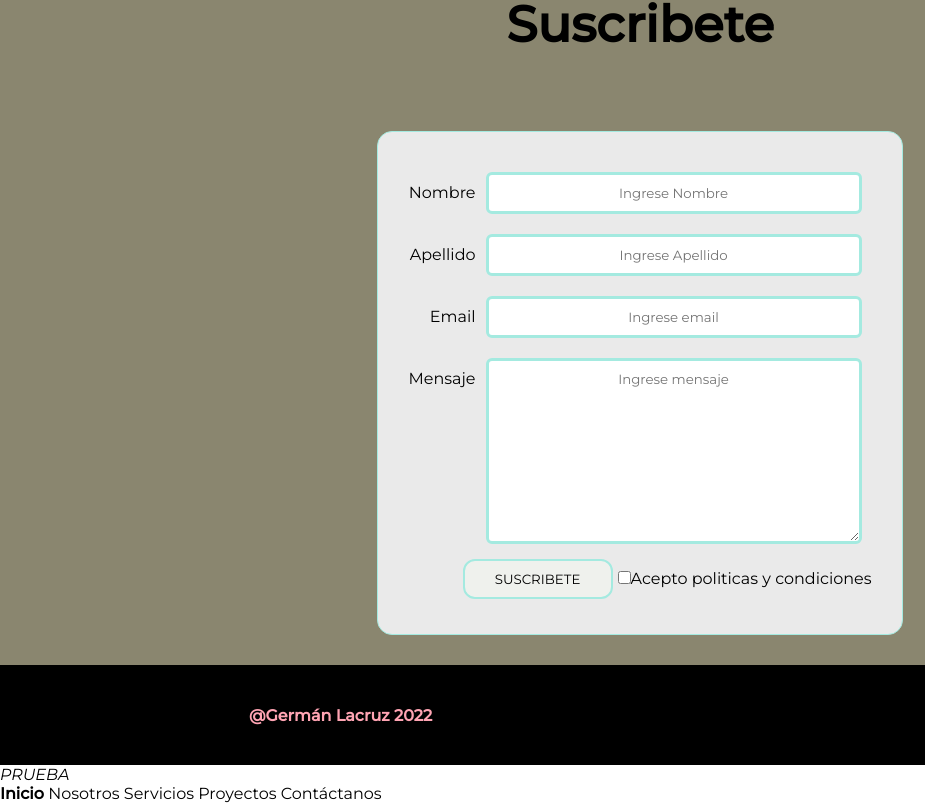
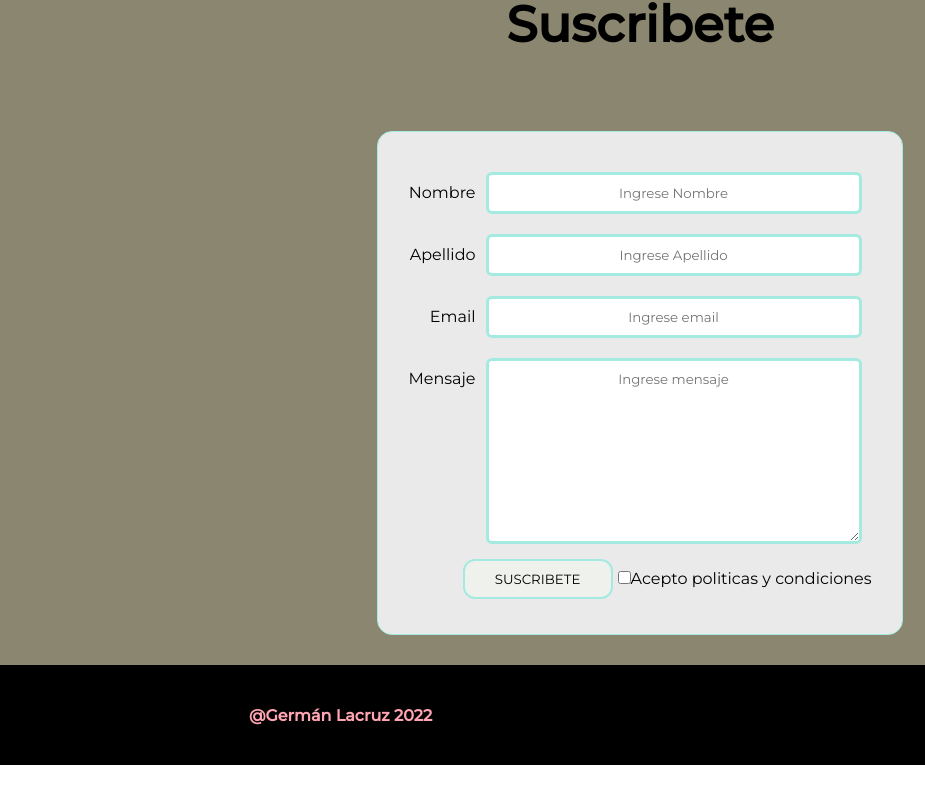
Before and after one commit to gelbass/FCDesing, a plain HTML site: page index.html in a window 1280 px wide. Shown: the part 2839-3642 px from the top of the page, 0-925 px from the left. After the commit the page ends 3604 px from the top, so only its background shows below. Drawn offline with Linux system fonts and the light colour scheme.

Commit message:
Commit Inicial2

```diff
--- a/index.html
+++ b/index.html
@@ -34,16 +34,6 @@
             <a class="cabecero__menu__items" href="./pages/proyectos.html">Proyectos</a>
             <a class="cabecero__menu__items" href="./pages/contacto.html">Contáctanos</a>
         </nav>
-        <div class="">
-            <i>PRUEBA</i>
-            <nav class="cabecero__menu--mobile" id="nav">
-                <a class="cabecero__menu__items--seleccionado" href="#">Inicio</a>
-                <a class="cabecero__menu__items" href="./pages/nosotros.html">Nosotros</a>
-                <a class="cabecero__menu__items" href="./pages/servicios.html">Servicios</a>
-                <a class="cabecero__menu__items" href="./pages/proyectos.html">Proyectos</a>
-                <a class="cabecero__menu__items" href="./pages/contacto.html">Contáctanos</a>
-            </nav>
-        </div>
 
         <div id="container">
             <!-- NOSOTROS -->
```
